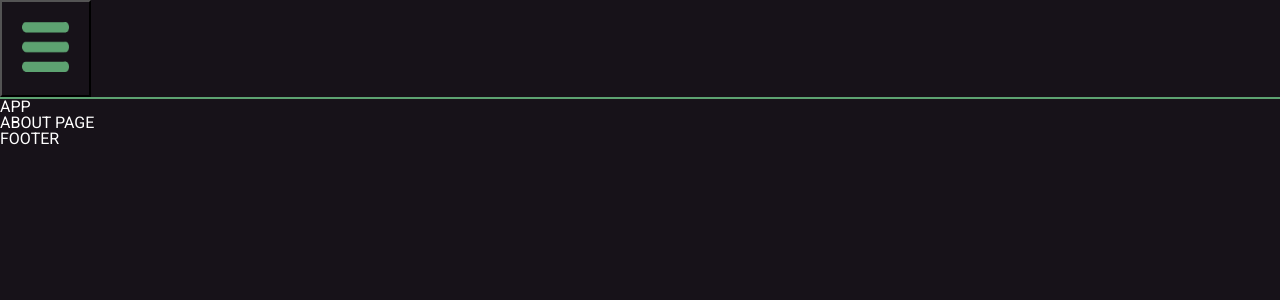
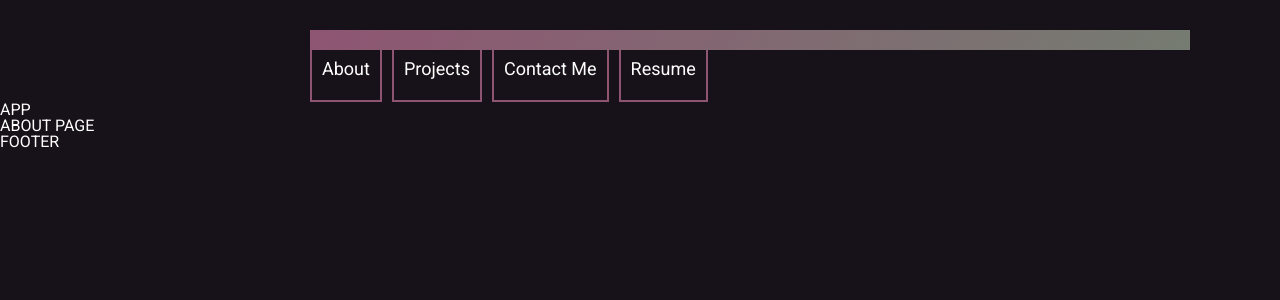
Before and after one commit to KarenDouglas/MyPortfolioWebsite-React, a React (Vite) app in the folder client/: page / in a window 1280 px wide. Shown: the top 300 px of the page. Built offline with nearby package versions, Linux system fonts and the light colour scheme.

Commit message:
set navigation styles over 460 px

```diff
--- a/client/index.html
+++ b/client/index.html
@@ -7,7 +7,7 @@
     <meta name="viewport" content="width=device-width, initial-scale=1.0" />
     <title>Vite + React</title>
   </head>
-  <body>
+  <body class="body">
     <div id="root"></div>
     <script type="module" src="/src/main.jsx"></script>
   </body>
--- a/client/src/App.jsx
+++ b/client/src/App.jsx
@@ -1,6 +1,8 @@
 import { Outlet } from 'react-router-dom';
 import { useState } from 'react'
-
+// styles
+import './css/resets.css';
+import './css/index.css';
 // components
 import Navbar from './components/Navbar'
 import Footer from './components/Footer';
--- a/client/src/components/Navbar.jsx
+++ b/client/src/components/Navbar.jsx
@@ -1,4 +1,4 @@
-import React, { useState } from "react"
+import React, { useState, useEffect } from "react"
 import { Link } from "react-router-dom"
 // style imports
 import '../css/navbar.css'
@@ -8,6 +8,38 @@ export default function Navbar() {
     // sets the image for menu icons
     const [button, setButton] =useState('../assets/menu-inactive.png')
     const [show, setShow] = useState(false)
+    let maxSmallScreen = 460
+
+    // shows the menu options if screen is over 400px
+    useEffect(() =>{
+        if(window.innerWidth >= maxSmallScreen){
+            setShow(true)
+        }
+    },[])
+    // shows menu options if screen is resized and over 400px
+    useEffect(() => {
+        const handleResize = () => {
+
+            if(window.innerWidth >= maxSmallScreen){
+                setShow(true)
+            }else{
+                setShow(false)
+            }
+        };
+
+        // Initial check
+        handleResize();
+
+        // Event listener for window resize
+        window.addEventListener('resize', handleResize);
+
+        // Cleanup
+        return () => {
+          window.removeEventListener('resize', handleResize);
+        };
+      }, window.innerWidth)
+
+
     // handles menu click funtionality
     const handleMenuClick = () => {
         if(button ==='../assets/menu-inactive.png'){
--- a/client/src/css/index.css
+++ b/client/src/css/index.css
@@ -5,6 +5,7 @@
     --pinkColor: #8E5572;
     --pinkGreenGrad: linear-gradient(to bottom right, #8E5572, #5DA271);
     --fontMed: 24px;
+    --fontSmall: 18px;
 }
 body {
     font-family: 'Roboto', sans-serif;
--- a/client/src/css/navbar.css
+++ b/client/src/css/navbar.css
@@ -9,7 +9,6 @@
 .nav{
     width: 80%;
     background: var(--pinkGreenGrad);
-
 }
 .navlink-container{
     min-height: 30px;
@@ -37,3 +36,40 @@ background: none;
 .menu-btn img{
     height: 50px;
 }
+
+/* Navigation Styles for medium screens */
+@media screen and (min-width: 460px) {
+    .menu-btn-container{
+        display: none;
+    }
+    .nav-container{
+        max-width: 1100px;
+        margin: 0 auto;
+        flex-direction: row-reverse;
+    }
+    .nav{
+        display: flex;
+        background: var(--darkColor);
+        margin-top: 30px;
+        border-top: 20px solid;
+    /* use border-image for border color or style when working with gradients or images  */
+        border-image: var(--pinkGreenGrad) 1 0 0 0 stretch;
+        border-image-slice: 1;
+        width: 80%;
+
+    }
+    .navlink-container{
+        border: var(--pinkColor) 2px solid;
+        border-top: none;
+        margin: 0 10px 0 0;
+    }
+    .navlink-container a {
+        color: white;
+        font-size: var(--fontSmall);
+        font-weight: normal;
+
+    }
+
+
+
+  }
--- a/client/src/main.jsx
+++ b/client/src/main.jsx
@@ -6,8 +6,7 @@ import AboutPage from './pages/AboutPage.jsx';
 import ContactPage from './pages/ContactPage.jsx';
 import ResumePage from './pages/ResumePage.jsx';
 import ProjectsPage from './pages/ProjectsPage.jsx';
-import './css/resets.css';
-import './css/index.css';
+
 
 // navigation paths and pages
 const router = (
```
